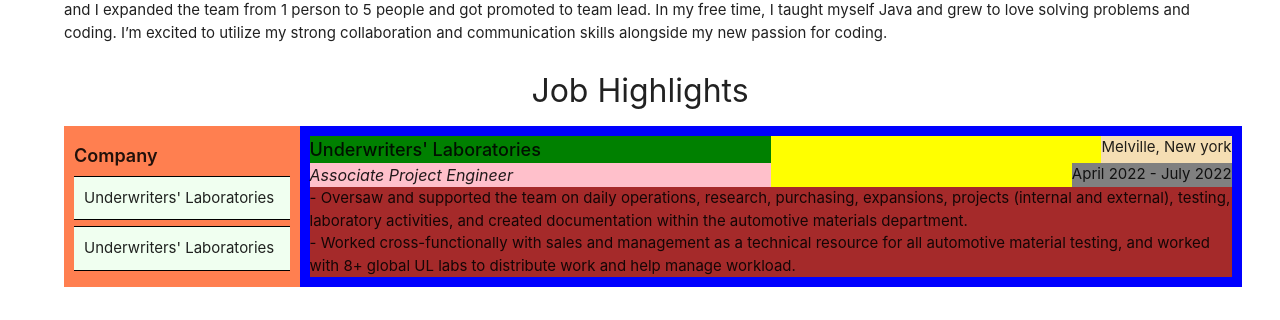
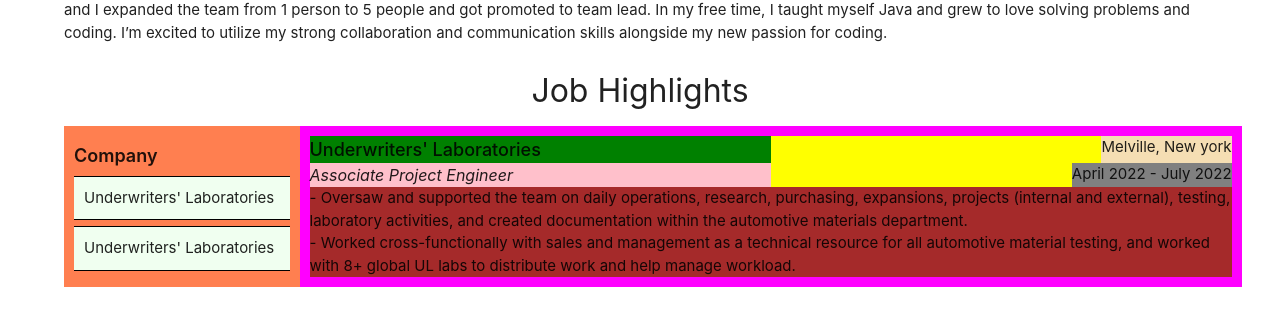
Before and after one commit to jamesocana6/james-ocana-portfolio, a React (Create React App) app in the folder frontend/: page / in a window 1280 px wide. Shown: the part 800-1120 px from the top of the page. Built offline with nearby package versions, Linux system fonts and the light colour scheme; the HTML template or start-up script is replaced by a standard one.

Commit message:
work experience tab styling

```diff
--- a/frontend/src/public/style.css
+++ b/frontend/src/public/style.css
@@ -59,7 +59,7 @@
     font-size: 32px;
 }
 .work-panel {
-    background-color: blue;
+    background-color: fuchsia;
     padding: 10px;
     grid-area: panel;
 }
```
